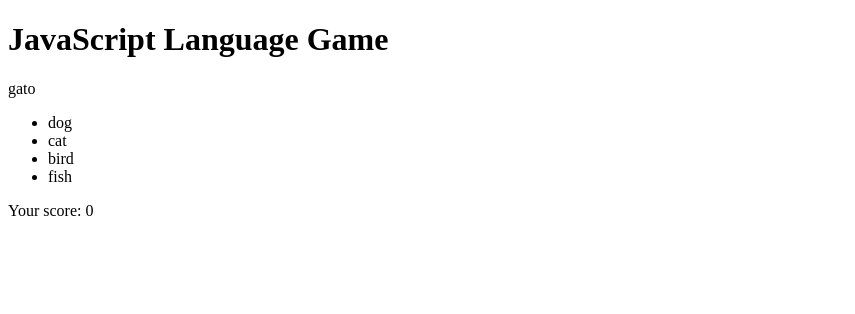
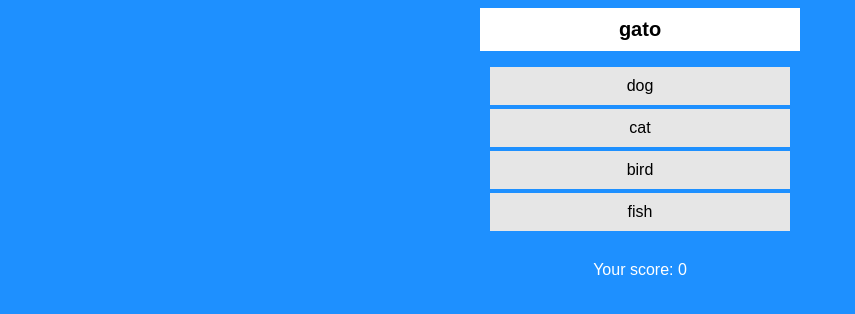
Before and after one commit to PauloGiovani/LanguageLearningGame, a plain HTML site: page index.html in a window 1280 px wide. Shown: the whole page, without its empty margins (0-855 px from the left). Drawn offline with Linux system fonts and the light colour scheme.

Commit message:
Styling the App

```diff
--- /dev/null
+++ b/css/style.css
@@ -0,0 +1,54 @@
+body {
+    background-color: #1e90ff;
+    font-family: Arial, Helvetica, sans-serif;
+    text-align: center;
+}
+
+#wrapper {
+    width: 100%;
+    display: flex;
+    flex-direction: column;
+    align-items: center;
+}
+
+#wrapper div,
+#wrapper ul {
+    width: 50%;
+    max-width: 300px;
+}
+
+ul {
+    padding: 0px;
+}
+
+#title {
+    font-size: 20px;
+    font-weight: bold;
+    background-color: white;
+    padding: 10px;
+}
+
+.alternative {
+    list-style-type: none;
+    margin-bottom: 4px;
+    padding: 10px;
+    background-color: #e6e6e6;;
+}
+
+.alternative:hover {
+    cursor: pointer;
+    opacity: 0.8;
+}
+
+#result {
+    font-weight: bold;
+}
+
+#score {
+    padding: 10px;
+}
+
+#score,
+#result {
+    color: white;
+}
--- a/index.html
+++ b/index.html
@@ -4,11 +4,14 @@
 <head>
     <meta charset="UTF-8">
     <meta name="viewport" content="width=device-width, initial-scale=1.0">
+    <link rel="stylesheet" href="css/style.css">
     <title>JavaScript Language Learning</title>
 </head>
 
 <body>
-    <h1>JavaScript Language Game</h1>
+
+    <!-- Wrapper principal -->
+    <div id="wrapper">
 
         <!-- Título -->
         <div id="title"></div>
@@ -27,7 +30,11 @@
         <!-- Pontuação -->
         <div id="score"></div>
 
+    </div>
+
+    <!-- JavaScript -->
     <script src="js/script.js"></script>
+
 </body>
 
 </html>
```
Lines whose indentation alone changed are shown as unchanged.
